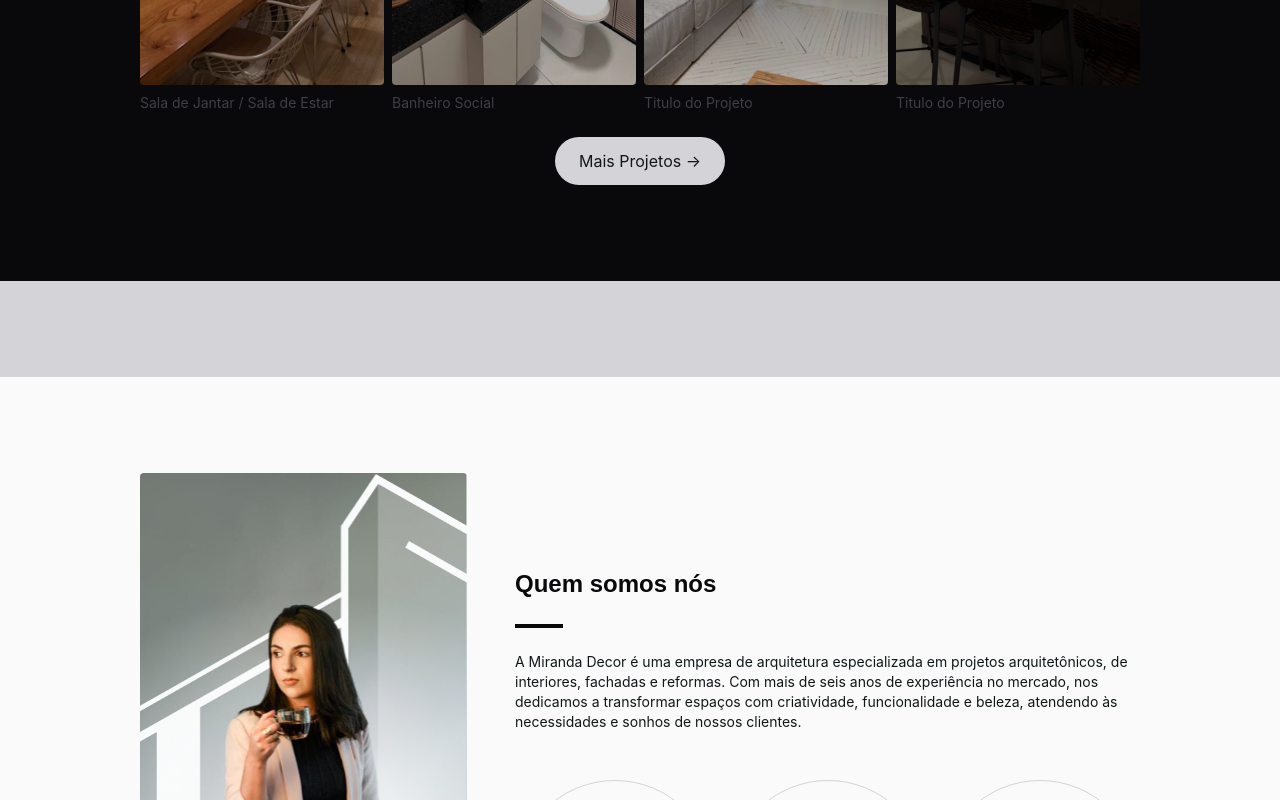
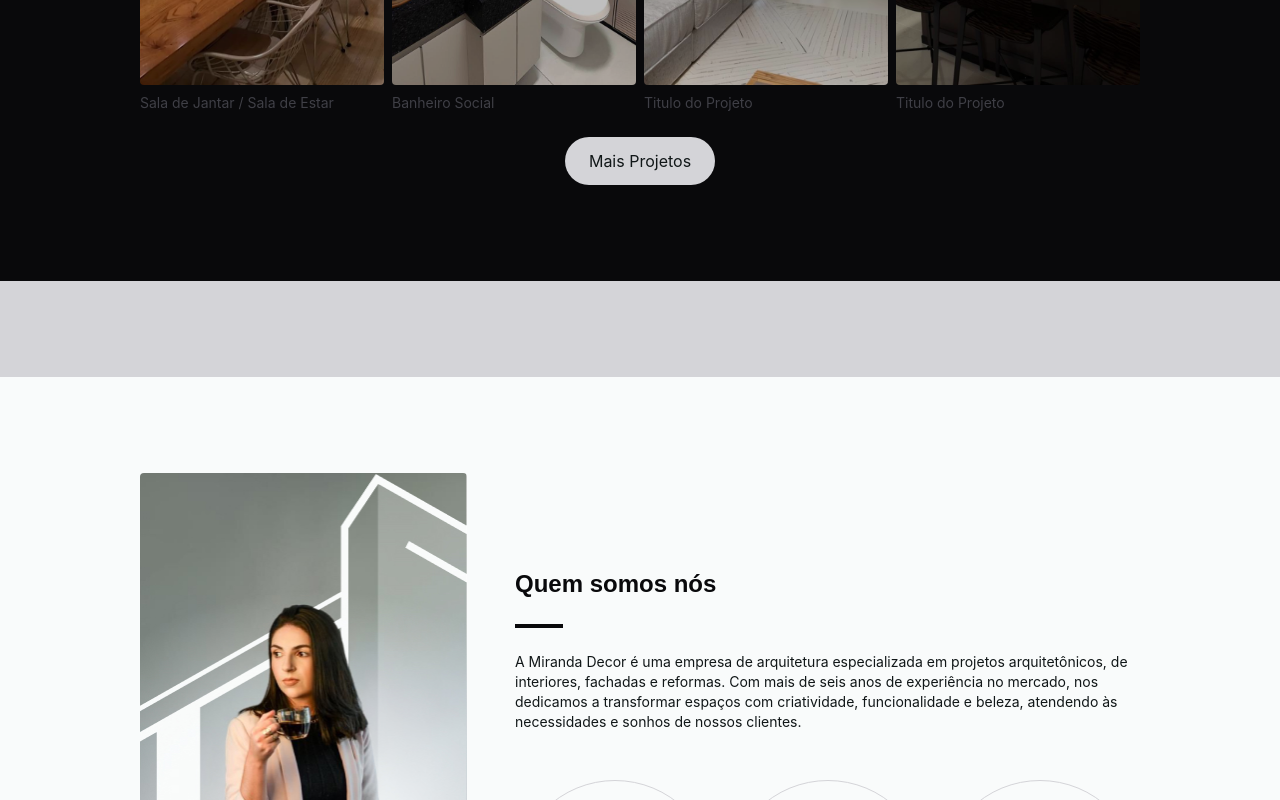
Before and after one commit to ArielAlael/miranda-decor, a React (Vite) app: page / in a window 1280 px wide. Shown: the part 1080-1880 px from the top of the page. Built offline with nearby package versions, Linux system fonts and the light colour scheme.

Commit message:
adicionado navegação entre paginas com o react router

```diff
--- a/package.json
+++ b/package.json
@@ -12,7 +12,8 @@
   "dependencies": {
     "lucide-react": "^0.378.0",
     "react": "^18.2.0",
-    "react-dom": "^18.2.0"
+    "react-dom": "^18.2.0",
+    "react-router-dom": "^6.23.1"
   },
   "devDependencies": {
     "@types/react": "^18.2.66",
--- a/src/App.jsx
+++ b/src/App.jsx
@@ -1,23 +1,13 @@
 import React from 'react';
 import Header from './patterns/Header';
 import Footer from './patterns/Footer';
-import Projects from './patterns/Projects';
-import Location from './patterns/Location';
-import Services from './patterns/Services';
-import About from './patterns/About';
-import Intro from './patterns/Intro';
+
+import { Outlet } from 'react-router-dom';
 
 const App = () => {
   return (
     <>
-      <Header />
-      <main className="bg-zinc-50 pt-[70px]">
-        <Intro />
-        <Projects />
-        <About />
-        <Services />
-        <Location />
-      </main>
+      <Outlet />
       <Footer />
     </>
   );
--- a/src/components/Button.jsx
+++ b/src/components/Button.jsx
@@ -8,7 +8,7 @@ const Button = ({ text, src, icon, type = 'primary' }) => {
       case 'secondary':
         return 'cursor-pointer flex items-center flex-row-reverse gap-2 bg-zinc-950 text-zinc-50 py-3 px-6 rounded-full hover:bg-zinc-800 ';
       case 'tertiary':
-        return 'cursor-pointer flex items-center flex-row-reverse gap-2 border border-zinc-300 bg-zinc-50 text-zinc-950 py-3 px-6 rounded-full hover:bg-zinc-950 hover:text-zinc-50 ';
+        return 'cursor-pointer flex items-center flex-row-reverse gap-2 border border-zinc-300 bg-zinc-50 text-zinc-950 py-3 px-6 rounded-full hover:bg-zinc-950 hover:text-zinc-50';
       default:
         break;
     }
--- a/src/main.jsx
+++ b/src/main.jsx
@@ -3,4 +3,30 @@ import ReactDOM from 'react-dom/client';
 import App from './App.jsx';
 import './index.css';
 
-ReactDOM.createRoot(document.getElementById('root')).render(<App />);
+import { createBrowserRouter, RouterProvider } from 'react-router-dom';
+
+import Home from './routes/Home.jsx';
+import Allprojects from './routes/Allprojects.jsx';
+import ErrorPage from './routes/ErrorPage';
+
+const router = createBrowserRouter([
+  {
+    path: '/',
+    element: <App />,
+    errorElement: <ErrorPage />,
+    children: [
+      {
+        path: '/',
+        element: <Home />,
+      },
+      {
+        path: 'projetos',
+        element: <Allprojects />,
+      },
+    ],
+  },
+]);
+
+ReactDOM.createRoot(document.getElementById('root')).render(
+  <RouterProvider router={router} />,
+);
--- a/src/patterns/Footer.jsx
+++ b/src/patterns/Footer.jsx
@@ -4,6 +4,7 @@ import whatsapp from '../assets/icons/whatsapp.svg';
 import instagram from '../assets/icons/instagram.svg';
 import linkedin from '../assets/icons/linkedin.svg';
 import Title from '../components/Title';
+import Location from './Location';
 
 const social = [
   {
@@ -26,10 +27,11 @@ const social = [
 const Footer = () => {
   return (
     <footer>
+      <Location />
       <div className="bg-zinc-300 flex flex-col justify-center items-center gap-12 py-12">
         <Title>Entre em Contato.</Title>
         <img className="w-max" src={logoFooter} alt="Logo Miranda Decor" />
-        <p className="w-[600px] text-sm text-center">
+        <p className="text-sm text-center px-6 lg:w-[600px]">
           Transformamos espaços em experiências únicas. Contate-nos: +55 (33)
           99811-8983 | Praça Martins Fraga, 548 A, Sagrada Família, Manhuaçu MG.
         </p>
--- a/src/patterns/Header.jsx
+++ b/src/patterns/Header.jsx
@@ -43,7 +43,7 @@ const Header = () => {
               <li key={section}>
                 <a
                   className="text-sm text-zinc-400 hover:text-zinc-950"
-                  href={'#' + section.toLowerCase()}
+                  href={'/#' + section.toLowerCase()}
                   onClick={(e) => handleScroll(e, section.toLowerCase())}
                 >
                   {section}
--- a/src/patterns/Location.jsx
+++ b/src/patterns/Location.jsx
@@ -16,10 +16,8 @@ const Location = () => {
         </p>
       </div>
       <iframe
-        className="rounded filter brightness-90 hover:brightness-100"
+        className="rounded filter brightness-90  hover:brightness-100 lg:w-[1000px] lg:px-0 h-[400px] w-full px-6"
         src="https://www.google.com/maps/embed?pb=!1m18!1m12!1m3!1d935.7439550620935!2d-42.04089983041624!3d-20.25983754069182!2m3!1f0!2f0!3f0!3m2!1i1024!2i768!4f13.1!3m3!1m2!1s0xbb03909eba69a3%3A0xc9122a42bf27ca78!2sMiranda%20Decor!5e0!3m2!1spt-BR!2sbr!4v1716240225711!5m2!1spt-BR!2sbr"
-        width="1000"
-        height="400"
         style={{ border: 0 }}
         allowFullScreen=""
         loading="lazy"
--- a/src/patterns/Projects.jsx
+++ b/src/patterns/Projects.jsx
@@ -1,5 +1,7 @@
 import React from 'react';
 import Button from '../components/Button';
+
+import { Link } from 'react-router-dom';
 
 import project1 from '../assets/projects/project-1.jpg';
 import project2 from '../assets/projects/project-2.jpg';
@@ -38,7 +40,12 @@ const Projects = () => {
         </div>
       </div>
       <div className="mt-6">
-        <Button text={'Mais Projetos ->'} />
+        <Link
+          to="projetos"
+          className="cursor-pointer flex items-center flex-row-reverse gap-2 bg-zinc-300 py-3 px-6 rounded-full hover:bg-zinc-400"
+        >
+          Mais Projetos
+        </Link>
       </div>
     </section>
   );
--- /dev/null
+++ b/src/routes/Allprojects.jsx
@@ -0,0 +1,25 @@
+import { ArrowLeft } from 'lucide-react';
+import React from 'react';
+import { useEffect } from 'react';
+
+const Allprojects = () => {
+  useEffect(() => {
+    window.scrollTo(0, 0);
+  }, []);
+
+  return (
+    <>
+      <header className="p-6 flex justify-center">
+        <div className="w-[1000px]">
+          <a href="/" className="flex gap-2 hover:text-zinc-600">
+            <ArrowLeft />
+            Voltar para tela inicial
+          </a>
+        </div>
+      </header>
+      <div className="bg-zinc-900 text-zinc-50 py-[250px]">All Projects</div>
+    </>
+  );
+};
+
+export default Allprojects;
--- /dev/null
+++ b/src/routes/ErrorPage.jsx
@@ -0,0 +1,18 @@
+import React from 'react';
+import { Link } from 'react-router-dom';
+
+const ErrorPage = () => {
+  return (
+    <div className="flex flex-col w-full h-dvh justify-center items-center gap-6">
+      <h3 className="font-bold text-4xl">Página não encontrada!</h3>
+      <Link
+        to="/"
+        className="cursor-pointer flex items-center flex-row-reverse gap-2 bg-zinc-950 text-zinc-50 py-3 px-6 rounded-full hover:bg-zinc-800 "
+      >
+        Voltar para tela inicial
+      </Link>
+    </div>
+  );
+};
+
+export default ErrorPage;
--- /dev/null
+++ b/src/routes/Home.jsx
@@ -0,0 +1,23 @@
+import React from 'react';
+import Projects from '../patterns/Projects';
+import Location from '../patterns/Location';
+import Services from '../patterns/Services';
+import About from '../patterns/About';
+import Intro from '../patterns/Intro';
+import Header from './../patterns/Header';
+
+const Home = () => {
+  return (
+    <>
+      <Header />
+      <main className='className="bg-zinc-50 pt-[70px]'>
+        <Intro />
+        <Projects />
+        <About />
+        <Services />
+      </main>
+    </>
+  );
+};
+
+export default Home;
```
Also changed, not shown: 1 other file (tests, documents, lock files or other folders).
